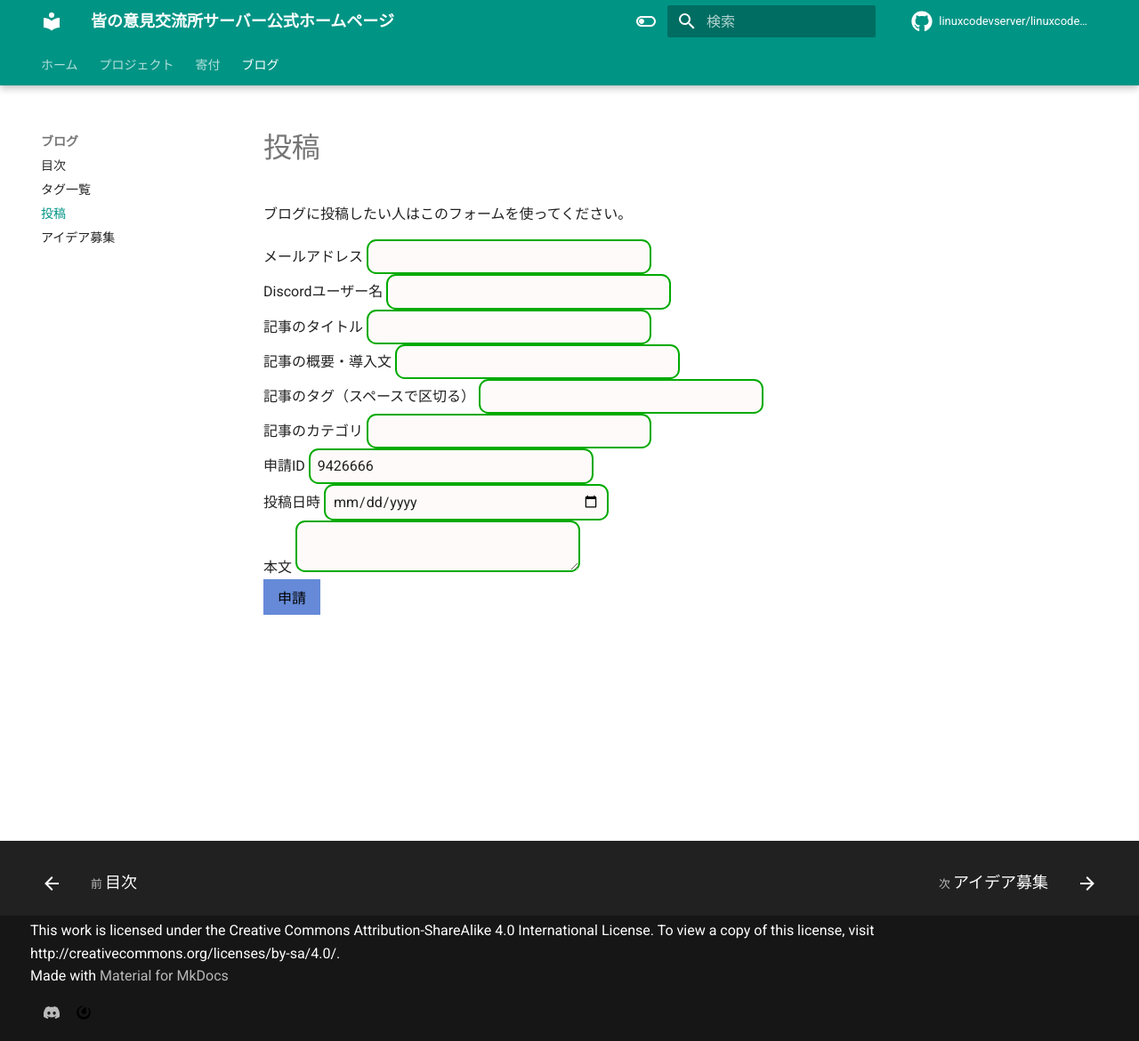
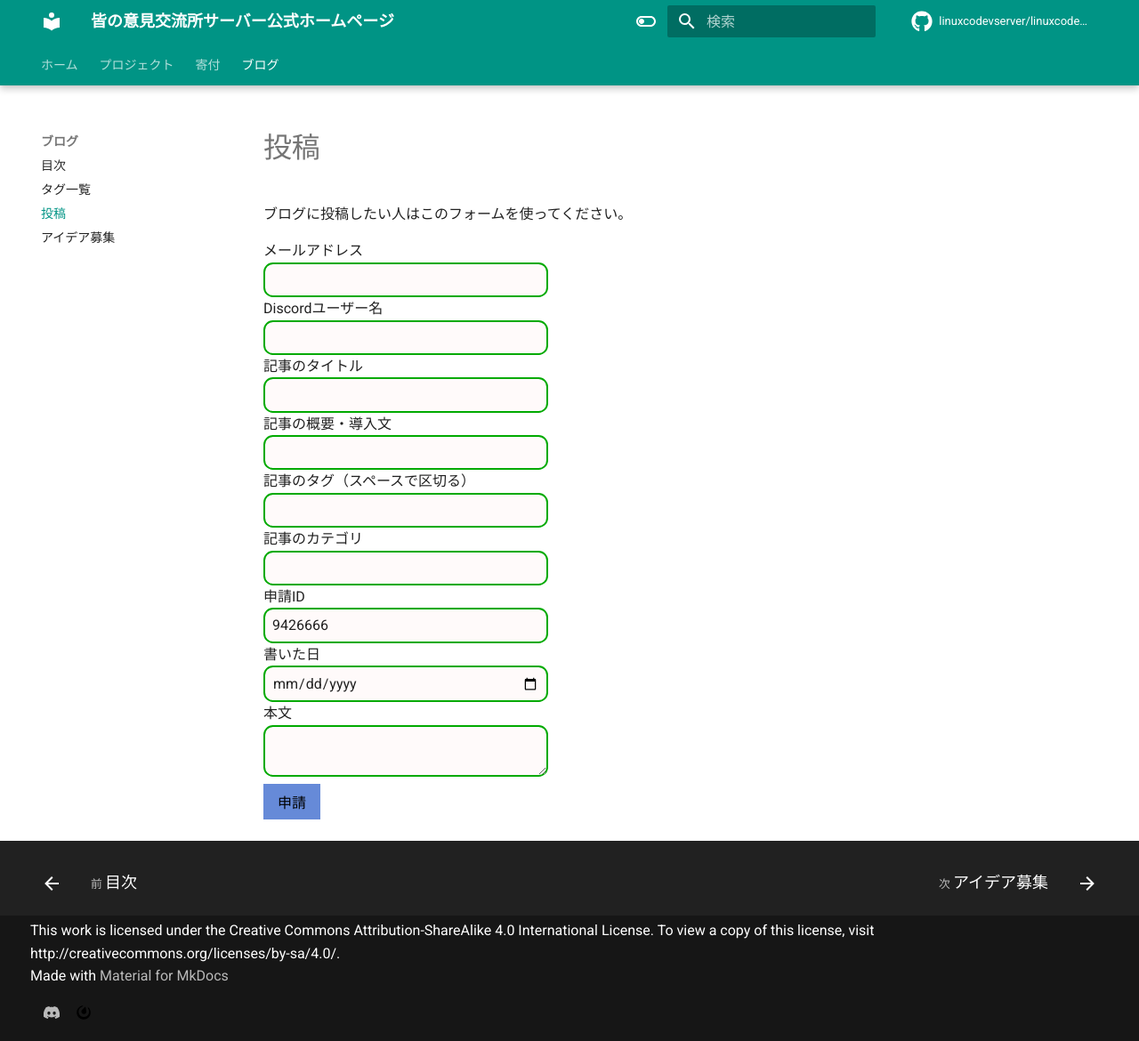
Before and after one commit to linuxcodevserver/linuxcodevserver.github.io, an MkDocs documentation site: the page built from docs/write.md, in a window 1280 px wide and 1170 px high. Shown: the whole window at 89% size. Built offline with MkDocs 1.6.1 and Material for MkDocs 9.7.7, drawn with Linux system fonts in a browser that asks for light colours; comment, search, counter and statistics services are not loaded.

Commit message:
[add] 余分にbr追加

```diff
--- a/docs/write.md
+++ b/docs/write.md
@@ -30,31 +30,31 @@ title: ブログ投稿
 ブログに投稿したい人はこのフォームを使ってください。<br>
 <form action="https://formspree.io/f/xnqllyaw" method="POST">
   <label>
-    メールアドレス
+    メールアドレス<br>
     <input type="email" name="_replyto" class="textlines"></input>
   </label><br>
   <label>
-    Discordユーザー名
+    Discordユーザー名<br>
     <input type="text" name="discordusername" class="textlines"></input>
   </label><br>
   <label>
-    記事のタイトル
+    記事のタイトル<br>
     <input type="text" name="title" class="textlines"></input>
   </label><br>
   <label>
-    記事の概要・導入文
+    記事の概要・導入文<br>
     <input type="text" name="description" class="textlines"></input>
   </label><br>
   <label>
-    記事のタグ（スペースで区切る）
+    記事のタグ（スペースで区切る）<br>
     <input type="text" name="tags" class="textlines"></input>
   </label><br>
   <label>
-    記事のカテゴリ
+    記事のカテゴリ<br>
     <input type="text" name="categories" class="textlines"></input>
   </label><br>
   <label>
-    申請ID
+    申請ID<br>
     <input type="number" id="contentid" name="contentid" class="textlines" readonly></input>
     <script>
       var contentid = Math.floor( Math.random() * (9999999 + 1 - 1000000) ) + 1000000 ;
@@ -62,11 +62,11 @@ title: ブログ投稿
     </script>
   </label><br>
   <label>
-    投稿日時
+    書いた日<br>
     <input type="date" name="date" class="textlines"></input>
   </label><br>
   <label>
-    本文
+    本文<br>
     <textarea name="main" class="textlines"></textarea>
   </label><br>
   <!-- your other form fields go here -->
```
Also changed, not shown: docs/idea.md (+5 -5 lines).
